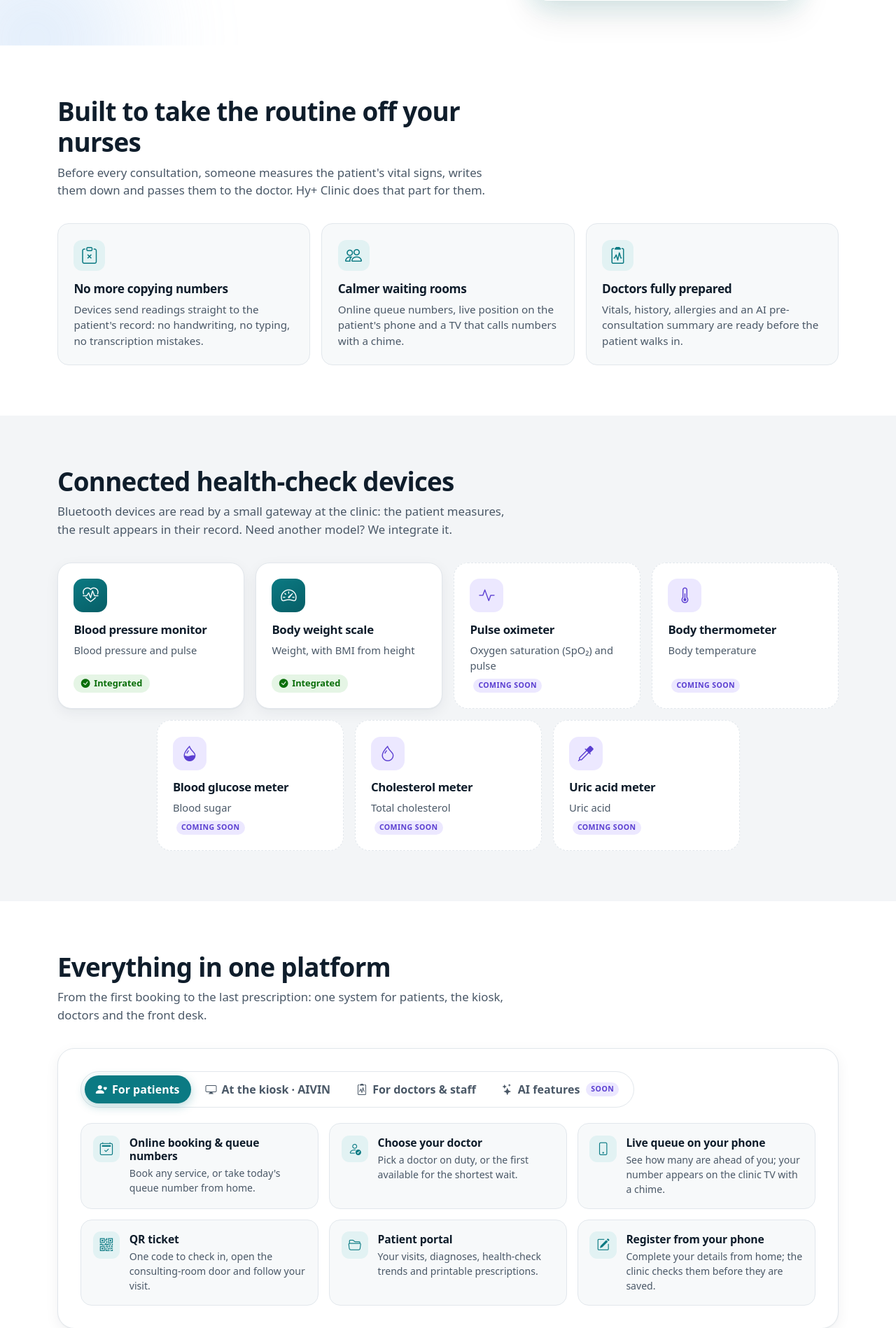
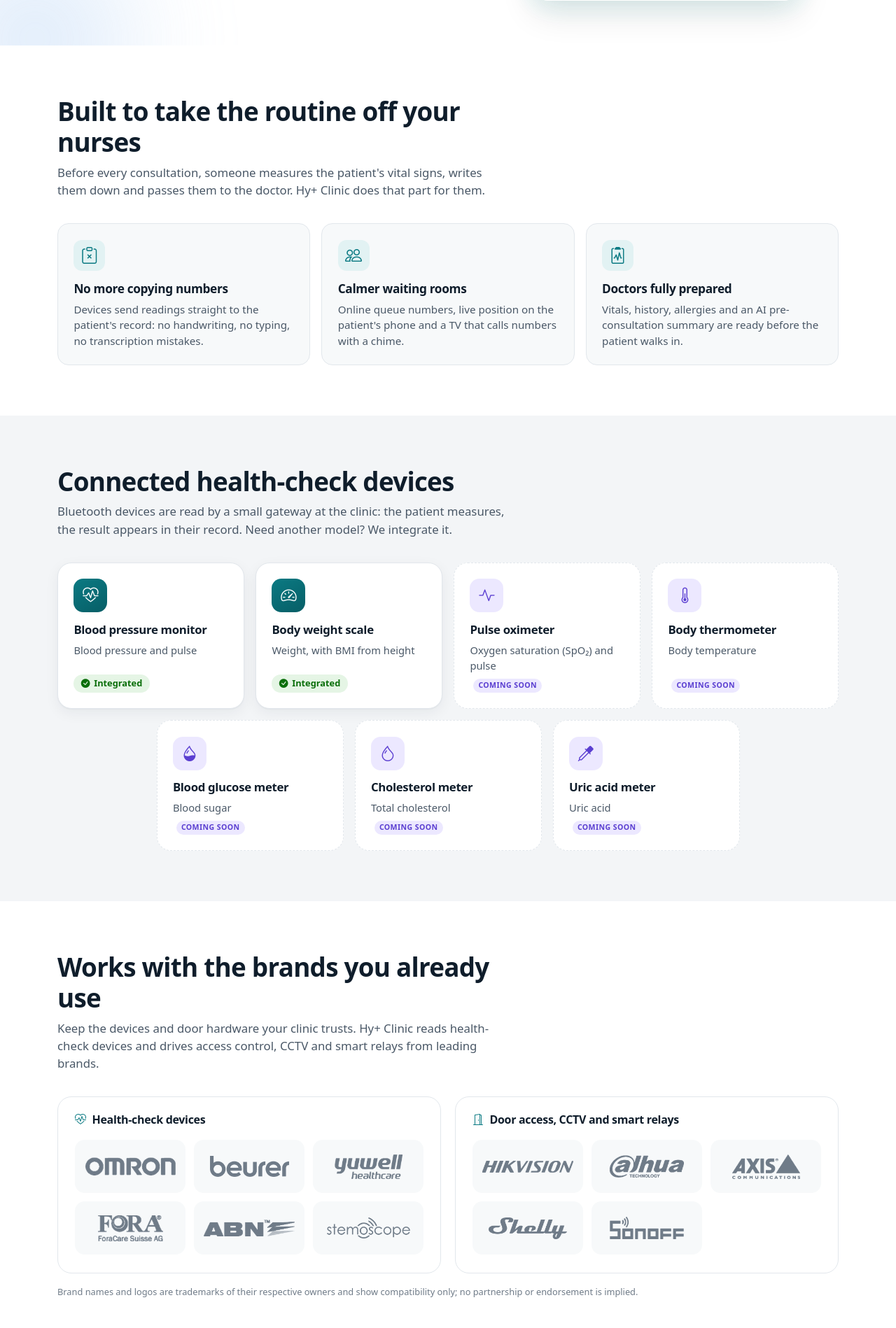
Before and after one commit to ryantaufiks/HyPlus-Clinic, a Django app: page / in a window 1280 px wide. Shown: the part 729-2627 px from the top of the page at 70% size. Run offline with Django 5.2, Linux system fonts and the light colour scheme; some libraries are stand-ins or nearby versions.

Commit message:
Add a compatible brands section to the platform page
Health-check device and door access / CCTV brand logos, converted to
single-colour masks so the page tints them to match the theme, with a
trademark note.

```diff
--- a/monolith/kiosk/templates/kiosk/platform.html
+++ b/monolith/kiosk/templates/kiosk/platform.html
@@ -103,6 +103,29 @@
                 </article>
                 {% endfor %}
             </div>
+        </div>
+    </section>
+
+    <!-- Compatible brands -->
+    <section class="section" id="brands">
+        <div class="container">
+            <div class="section-head">
+                <h2>Works with the brands you already use</h2>
+                <p>Keep the devices and door hardware your clinic trusts. Hy+ Clinic reads health-check devices and drives access control, CCTV and smart relays from leading brands.</p>
+            </div>
+            <div class="brand-groups">
+                {% for group in brand_groups %}
+                <div class="brand-group" data-reveal style="--i: {{ forloop.counter0 }}">
+                    <h3><i class="bi {{ group.icon }}"></i>{{ group.title }}</h3>
+                    <ul class="brand-logos">
+                        {% for brand in group.brands %}
+                        <li><span class="brand-logo" role="img" aria-label="{{ brand.name }}" style="--logo: url('{% static brand.file %}'); height: {{ brand.height }}px"></span></li>
+                        {% endfor %}
+                    </ul>
+                </div>
+                {% endfor %}
+            </div>
+            <p class="brand-note">Brand names and logos are trademarks of their respective owners and show compatibility only; no partnership or endorsement is implied.</p>
         </div>
     </section>
 
--- a/monolith/kiosk/website_views.py
+++ b/monolith/kiosk/website_views.py
@@ -103,6 +103,26 @@ DEVICES = [
     {"name": "Uric acid meter", "icon": "bi-eyedropper", "detail": "Uric acid", "live": False},
 ]
 
+# Brands shown in "Works with the brands you already use". The logos in static/img/brands/ are
+# single-colour masks (transparent PNG, 112 px high) so the page can tint them with CSS.
+BRAND_GROUPS = [
+    {"title": "Health-check devices", "icon": "bi-heart-pulse", "brands": [
+        ("OMRON", "omron", 470, 95), ("Beurer", "beurer", 423, 112), ("Yuwell", "yuwell", 311, 112),
+        ("FORA", "fora", 283, 112), ("ABN", "abn", 470, 87), ("Stemoscope", "stemoscope", 443, 112),
+    ]},
+    {"title": "Door access, CCTV and smart relays", "icon": "bi-door-open", "brands": [
+        ("Hikvision", "hikvision", 470, 61), ("Dahua", "dahua", 371, 112), ("Axis", "axis", 311, 112),
+        ("Shelly", "shelly", 405, 112), ("Sonoff", "sonoff", 372, 112),
+    ]},
+]
+# Optical sizing: a wide, thin wordmark gets a shorter box than a compact one, so every logo
+# carries about the same visual weight (height scales with 1/sqrt(aspect ratio)).
+for _group in BRAND_GROUPS:
+    _group["brands"] = [
+        {"name": name, "file": f"img/brands/{slug}.png", "height": round(min(46, max(24, 34 * (3 / (w / h)) ** 0.5)))}
+        for name, slug, w, h in _group["brands"]
+    ]
+
 
 class PartnerInquiryForm(BootstrapMixin, forms.ModelForm):
     consent = forms.BooleanField(label="I agree that Hy+ Clinic stores these details to reply to me.")
@@ -132,7 +152,7 @@ class PlatformView(View):
     template_name = "kiosk/platform.html"
 
     def _render(self, request, form, sent=False):
-        return render(request, self.template_name, {"form": form, "sent": sent, "devices": DEVICES})
+        return render(request, self.template_name, {"form": form, "sent": sent, "devices": DEVICES, "brand_groups": BRAND_GROUPS})
 
     def get(self, request):
         interest = request.GET.get("interest")
--- a/monolith/static/css/landing.css
+++ b/monolith/static/css/landing.css
@@ -457,3 +457,17 @@
     .phone-shot { width: 13rem; }
 }
 .gallery-tabs[hidden] { display: none; }
+
+/* Compatible brands: single-colour logo masks, tinted by the theme */
+.brand-groups { display: grid; grid-template-columns: 1fr 1fr; gap: 1.25rem; }
+@media (max-width: 991.98px) { .brand-groups { grid-template-columns: 1fr; } }
+.brand-group { min-width: 0; background: var(--aivin-surface); border: 1px solid var(--aivin-border); border-radius: 20px; padding: 1.4rem 1.5rem 1.6rem; }
+.brand-group h3 { display: flex; align-items: center; gap: 0.55rem; font-size: 1rem; font-weight: 700; margin: 0 0 1.2rem; }
+.brand-group h3 .bi { color: var(--aivin-primary); }
+.brand-logos { list-style: none; margin: 0; padding: 0; display: grid; grid-template-columns: repeat(3, minmax(0, 1fr)); gap: 0.75rem; }
+@media (max-width: 575.98px) { .brand-logos { grid-template-columns: repeat(2, minmax(0, 1fr)); } }
+.brand-logos li { display: flex; align-items: center; justify-content: center; height: 76px; padding: 0 0.9rem; border-radius: 14px; background: var(--aivin-surface-2, var(--aivin-bg)); }
+.brand-logo { display: block; width: 100%; background: var(--aivin-muted); transition: background-color 0.2s;
+    -webkit-mask: var(--logo) center / contain no-repeat; mask: var(--logo) center / contain no-repeat; }
+.brand-logos li:hover .brand-logo { background: var(--aivin-primary); }
+.brand-note { margin: 1.1rem 0 0; font-size: 0.8rem; color: var(--aivin-muted); }
```
Also changed, not shown: monolith/kiosk/tests/test_website.py (+3 -1 lines), monolith/static/img/brands/abn.png (added), monolith/static/img/brands/axis.png (added), monolith/static/img/brands/beurer.png (added), monolith/static/img/brands/dahua.png (added), monolith/static/img/brands/fora.png (added), monolith/static/img/brands/hikvision.png (added), monolith/static/img/brands/omron.png (added), monolith/static/img/brands/shelly.png (added), monolith/static/img/brands/sonoff.png (added), monolith/static/img/brands/stemoscope.png (added), monolith/static/img/brands/yuwell.png (added).
